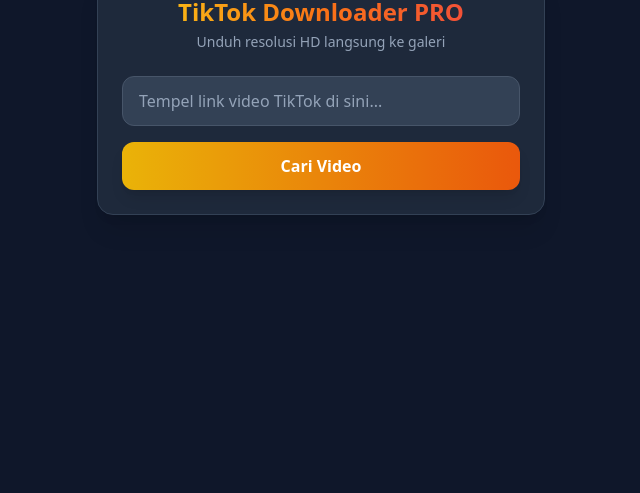
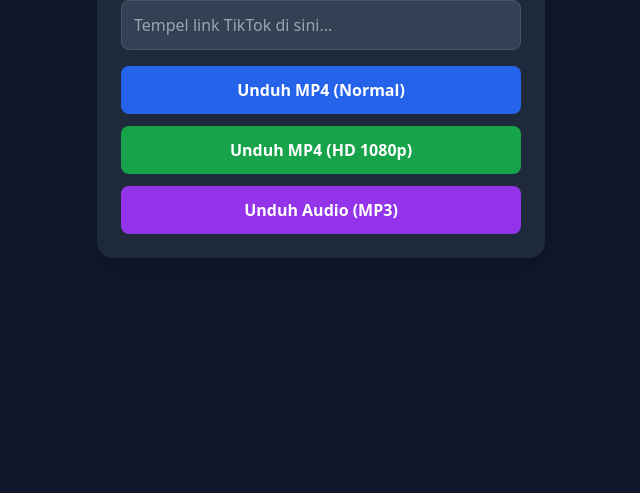
Before and after one commit to mrhsx15-netizen/tiktok-downloader, a plain HTML site: page index.html in a window 1280 px wide. Shown: the part 307-800 px from the top of the page, without its empty margins (319-959 px from the left). Drawn offline with nearby package versions, Linux system fonts and the light colour scheme.

Commit message:
Update index.html

```diff
--- a/index.html
+++ b/index.html
@@ -1,120 +1,41 @@
- <!DOCTYPE html>
+<!DOCTYPE html>
 <html lang="id">
 <head>
     <meta charset="UTF-8">
     <meta name="viewport" content="width=device-width, initial-scale=1.0">
-    <title>TikTok Video Downloader HD</title>
+    <title>TikTok Downloader HD</title>
     <script src="https://cdn.tailwindcss.com"></script>
 </head>
 <body class="bg-slate-900 text-white min-h-screen flex flex-col items-center justify-center p-4">
 
-    <div class="w-full max-w-md bg-slate-800 p-6 rounded-2xl shadow-xl border border-slate-700">
-        <h1 class="text-2xl font-bold text-center mb-1 bg-gradient-to-r from-yellow-400 via-orange-500 to-red-500 bg-clip-text text-transparent">
-            TikTok Downloader PRO
-        </h1>
-        <p class="text-slate-400 text-sm text-center mb-6">Unduh resolusi HD langsung ke galeri</p>
+    <div class="w-full max-w-md bg-slate-800 p-6 rounded-2xl shadow-xl">
+        <h1 class="text-2xl font-bold text-center mb-4">TikTok Downloader</h1>
 
-        <div class="space-y-4">
-            <input
-                type="text"
-                id="tiktokUrl"
-                placeholder="Tempel link video TikTok di sini..."
-                class="w-full px-4 py-3 rounded-xl bg-slate-700 border border-slate-600 text-white placeholder-slate-400 focus:outline-none focus:ring-2 focus:ring-yellow-500 transition"
-            >
-            <button
-                onclick="prosesVideo()"
-                id="btnProses"
-                class="w-full py-3 bg-gradient-to-r from-yellow-500 to-orange-600 hover:from-yellow-600 hover:to-orange-700 font-semibold rounded-xl shadow-lg transform active:scale-95 transition"
-            >
-                Cari Video
+        <input type="text" id="urlInput" placeholder="Tempel link TikTok di sini..."
+               class="w-full p-3 rounded-lg bg-slate-700 border border-slate-600 focus:outline-none focus:border-blue-500 mb-4">
+
+        <div class="grid grid-cols-1 gap-3">
+            <button onclick="download('normal')" class="bg-blue-600 hover:bg-blue-500 p-3 rounded-lg font-semibold transition">
+                Unduh MP4 (Normal)
             </button>
-        </div>
-
-        <div id="loading" class="hidden text-center my-6">
-            <div class="animate-spin inline-block w-8 h-8 border-4 border-yellow-500 border-t-transparent rounded-full" role="status"></div>
-            <p class="text-sm text-slate-400 mt-2">Mencari resolusi HD...</p>
-        </div>
-
-        <div id="result" class="hidden mt-6 pt-6 border-t border-slate-700 text-center space-y-4">
-            <img id="videoCover" src="" alt="Cover" class="w-40 h-40 object-cover rounded-lg mx-auto shadow-md border-2 border-yellow-500">
-            <p id="videoTitle" class="text-sm font-medium text-slate-300 line-clamp-2"></p>
-
-            <div class="flex flex-col gap-3 mt-4">
-                <button
-                    id="btnDownloadHD"
-                    class="w-full py-3 bg-green-600 hover:bg-green-700 text-white font-bold rounded-lg text-sm shadow-[0_0_15px_rgba(22,163,74,0.5)] transition flex justify-center items-center gap-2"
-                >
-                    Unduh Otomatis (HD)
-                </button>
-
-                <a id="downloadMusic" href="#" target="_blank" class="w-full py-2.5 bg-slate-700 hover:bg-slate-600 font-medium rounded-lg text-sm transition">
-                    Unduh Audio Saja (MP3)
-                </a>
-            </div>
+            <button onclick="download('hd')" class="bg-green-600 hover:bg-green-500 p-3 rounded-lg font-semibold transition">
+                Unduh MP4 (HD 1080p)
+            </button>
+            <button onclick="download('mp3')" class="bg-purple-600 hover:bg-purple-500 p-3 rounded-lg font-semibold transition">
+                Unduh Audio (MP3)
+            </button>
         </div>
     </div>
 
     <script>
-        async function prosesVideo() {
-            const urlInput = document.getElementById('tiktokUrl').value;
-            const btnProses = document.getElementById('btnProses');
-            const loading = document.getElementById('loading');
-            const result = document.getElementById('result');
-
-            if (!urlInput) {
-                alert('Tolong masukkan link TikTok terlebih dahulu!');
+        function download(type) {
+            const url = document.getElementById('urlInput').value;
+            if (!url) {
+                alert("Masukkan link dulu ya!");
                 return;
             }
-
-            loading.classList.remove('hidden');
-            result.classList.add('hidden');
-            btnProses.disabled = true;
-
-            try {
-                const response = await fetch(`https://www.tikwm.com/api/?url=${encodeURIComponent(urlInput)}&hd=1`);
-                const resData = await response.json();
-
-                if (resData.code === 0 && resData.data) {
-                    const videoData = resData.data;
-                    document.getElementById('videoCover').src = videoData.cover;
-                    document.getElementById('videoTitle').innerText = videoData.title || "Video TikTok HD";
-                    document.getElementById('downloadMusic').href = videoData.music;
-
-                    const videoUrl = videoData.hdplay || videoData.play;
-                    const btnAuto = document.getElementById('btnDownloadHD');
-
-                    btnAuto.onclick = function() {
-                        unduhOtomatis(videoUrl, 'TikTok_HD_Video.mp4');
-                    };
-
-                    result.classList.remove('hidden');
-                } else {
-                    alert('Gagal menemukan video. Pastikan link valid!');
-                }
-            } catch (error) {
-                console.error(error);
-                alert('Terjadi kesalahan jaringan. Coba lagi nanti.');
-            } finally {
-                loading.classList.add('hidden');
-                btnProses.disabled = false;
-            }
-        }
-
-        async function unduhOtomatis(url, filename) {
-            try {
-                const response = await fetch(url);
-                const blob = await response.blob();
-                const blobUrl = window.URL.createObjectURL(blob);
-                const a = document.createElement('a');
-                a.href = blobUrl;
-                a.download = filename;
-                document.body.appendChild(a);
-                a.click();
-                window.URL.revokeObjectURL(blobUrl);
-                document.body.removeChild(a);
-            } catch (e) {
-                window.open(url, '_blank');
-            }
+            // Kamu bisa menyambungkan ini dengan API downloader favoritmu
+            alert("Memproses unduhan: " + type + " untuk link: " + url);
         }
     </script>
 </body>
```
